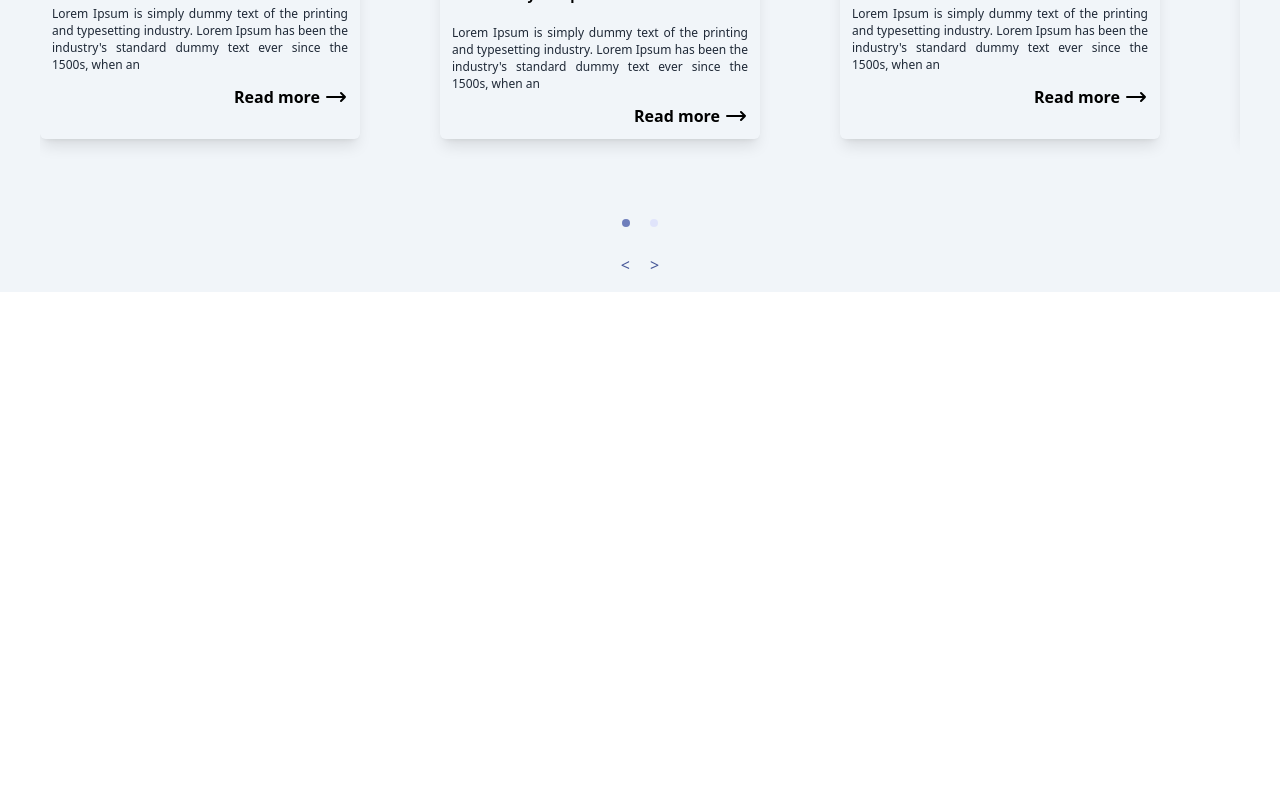
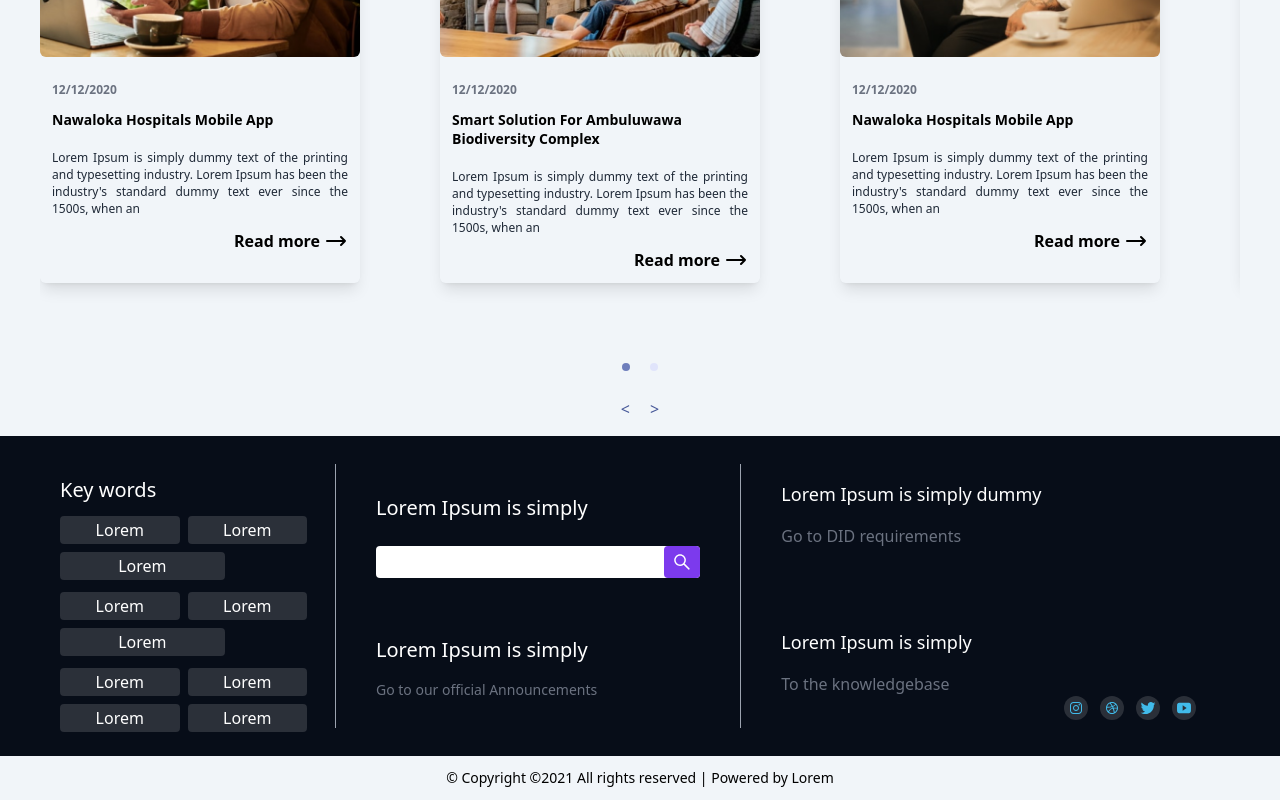
Before and after one commit to AliBoka/my-multipage, a React (Create React App) app: page / in a window 1280 px wide. Shown: the part 3007-3807 px from the top of the page. Before the commit the page ends 3299 px from the top, so only its background shows below. Built offline with nearby package versions, Linux system fonts and the light colour scheme.

Commit message:
feat (Home) : add the sixth home section

```diff
--- a/src/components/Home.jsx
+++ b/src/components/Home.jsx
@@ -28,6 +28,13 @@ import slide3 from "../assets/Rectangle 14.png";
 import slide4 from "../assets/Rectangle 15.png";
 import AliceCarousel from "react-alice-carousel";
 import "react-alice-carousel/lib/alice-carousel.css";
+import { AiOutlineSearch } from "react-icons/ai";
+import {
+  IoLogoInstagram,
+  IoLogoDribbble,
+  IoLogoTwitter,
+  IoLogoYoutube,
+} from "react-icons/io";
 
 const Home = () => {
   const [starValue, setStarValue] = useState(4);
@@ -379,15 +386,15 @@ const Home = () => {
             </div>
           </div>
         </div>
-        <div className="w-full flex justify-center items-center h-[30rem] text-white bg-slate-100 ">
+        <div className="w-full flex justify-center items-center h-[30rem] text-white bg-slate-100  ">
           <div className="bg-primary px-24 lg:px-28 xl:px-40 2xl:px-44 py-24 flex flex-col md:flex-row items-center w-full justify-between relative">
-            <div className="flex flex-col items-center">
+            <div className="flex flex-col items-center mb-8 -mt-5 sm:m-0  ">
               <h1 className="text-4xl lg:text-5xl xl:text-6xl font-medium">
                 6
               </h1>
               <p className="text-xs lg:text-sm xl:text-base">ppy Clients</p>
             </div>
-            <div className="flex flex-col items-center">
+            <div className="flex flex-col items-center mb-8 sm:m-0 ">
               <h1 className="text-4xl lg:text-5xl xl:text-6xl font-medium">
                 11
               </h1>
@@ -395,7 +402,7 @@ const Home = () => {
                 Compled Projects
               </p>
             </div>
-            <div className="flex flex-col items-center">
+            <div className="flex flex-col items-center mb-8 sm:m-0 ">
               <h1 className="text-4xl lg:text-5xl xl:text-6xl font-medium">
                 7M
               </h1>
@@ -434,7 +441,16 @@ const Home = () => {
             />
           </div>
         </div>
-        <div className="bg-slate-100 px-10 ">
+        <div className="bg-slate-100 px-10 pt-12">
+          <div className="flex flex-col px-8 items-center">
+            <h1 className="text-3xl lg:text-4xl font-medium">
+              Our Latest News
+            </h1>
+            <p className="text-sm lg:text-base text-gray-700 my-4">
+              Lorem ipsum dolor sit amet, consectetur adipisicing elit, sed do
+              eiusmod tempor incididunt
+            </p>
+          </div>
           <AliceCarousel
             mouseTracking
             autoPlay={true}
@@ -452,7 +468,7 @@ const Home = () => {
               640: {
                 items: 2,
               },
-              1000: {
+              1100: {
                 items: 3,
               },
               1400: {
@@ -461,6 +477,115 @@ const Home = () => {
             }}
           />
         </div>
+        <div className="w-full text-white">
+          <div className="flex flex-col md:flex-row bg-primary px-8 py-7 items-center md:h-80 ">
+            <div className="flex justify-centermd: px-7 border-b md:border-r md:border-b-0 border-gray-400 md:w-3/12 w-full pt-3 pb-8 h-full">
+              <div className="flex flex-col gap-2 w-full">
+                <h1 className="mb-1 text-xl ">Key words</h1>
+                <div className="gap-2 flex w-full h-full ">
+                  <div className="w-full md:h-7 h-9 bg-rgba-gray rounded  flex justify-center items-center">
+                    Lorem
+                  </div>
+                  <div className="w-full md:h-7 h-9 bg-rgba-gray rounded  flex justify-center items-center">
+                    Lorem
+                  </div>
+                </div>
+                <div className="w-4/6 md:h-7 py-2 h-9 bg-rgba-gray rounded  flex justify-center items-center mb-1">
+                  Lorem
+                </div>
+                <div className="gap-2 flex">
+                  <div className="w-full md:h-7 h-9 bg-rgba-gray rounded  flex justify-center items-center">
+                    Lorem
+                  </div>
+                  <div className="w-full md:h-7 h-9 bg-rgba-gray rounded  flex justify-center items-center">
+                    Lorem
+                  </div>
+                </div>
+                <div className="w-4/6  md:h-7 py-2 h-9 bg-rgba-gray rounded  flex justify-center items-center mb-1">
+                  Lorem
+                </div>
+                <div className="gap-2 flex">
+                  <div className="w-full md:h-7 h-9 bg-rgba-gray rounded  flex justify-center items-center">
+                    Lorem
+                  </div>
+                  <div className="w-full md:h-7 h-9 bg-rgba-gray rounded  flex justify-center items-center">
+                    Lorem
+                  </div>
+                </div>
+                <div className="gap-2 flex">
+                  <div className="w-full md:h-7 h-9 bg-rgba-gray rounded  flex justify-center items-center">
+                    Lorem
+                  </div>
+                  <div className="w-full md:h-7 h-9 bg-rgba-gray rounded  flex justify-center items-center">
+                    Lorem
+                  </div>
+                </div>
+              </div>
+            </div>
+
+            <div className="md:px-10 border-b md:border-r md:border-b-0  border-gray-400 md:w-4/12 w-full pt-3 pb-3 flex flex-col items-center h-full ">
+              <div className="flex flex-col justify-center  w-full h-full">
+                <div className="mb-6 flex ">
+                  <h1 className="text-xl">Lorem Ipsum is simply</h1>
+                </div>
+                <div className="relative flex justify-center items-center w-full ">
+                  <input
+                    type="text"
+                    className="w-full rounded px-2 py-1 text-gray-600"
+                  />
+                  <button className="cursor-pointer flex justify-center items-center w-9 h-8 bg-violet-600 rounded absolute right-0">
+                    <AiOutlineSearch size={20} />
+                  </button>
+                </div>
+              </div>
+              <div className="flex flex-col w-full md:mt-10 mt-4">
+                <h1 className="text-xl">Lorem Ipsum is simply</h1>
+                <p className="text-gray-500 my-4 text-sm ">
+                  Go to our official Announcements
+                </p>
+              </div>
+            </div>
+
+            <div className="px-1 md:px-10 md:w-5/12 w-full py-5 flex flex-col  items-center ">
+              <div className="flex flex-col w-full">
+                <div className="flex flex-col w-full  md:mb-16">
+                  <h1 className="text-lg">Lorem Ipsum is simply dummy</h1>
+                  <p className="text-gray-500 my-4">Go to DID requirements</p>
+                </div>
+                <div className="flex flex-col w-full">
+                  <h1 className="text-lg">Lorem Ipsum is simply</h1>
+                  <div className="flex flex-col md:flex-row md:items-center justify-between w-full">
+
+                  <p className="text-gray-500 my-4 mr-4">To the knowledgebase</p>
+
+                  <div className="flex -mb-12 justify-center md:justify-start py-3">
+                <div className="flex ">
+                  <div className="w-6 h-6 rounded-full flex justify-center items-center bg-rgba-gray mr-3 cursor-pointer">
+                    <IoLogoInstagram className="text-secondary" />
+                  </div>
+                  <div className="w-6 h-6 rounded-full flex justify-center items-center bg-rgba-gray mr-3 cursor-pointer">
+                    <IoLogoDribbble className="text-secondary" />
+                  </div>
+                  <div className="w-6 h-6 rounded-full flex justify-center items-center bg-rgba-gray mr-3 cursor-pointer">
+                    <IoLogoTwitter className="text-secondary" />
+                  </div>
+                  <div className="w-6 h-6 rounded-full flex justify-center items-center bg-rgba-gray mr-3 cursor-pointer">
+                    <IoLogoYoutube className="text-secondary text-sm" />
+                  </div>
+                </div>
+              </div>
+
+                  </div>
+                </div>
+              </div>
+
+            </div>
+          </div>
+
+        </div>
+        <div className="w-full bg-slate-100 flex justify-center items-center">
+          <p className="py-3 text-xs md:text-sm">© Copyright ©2021 All rights reserved | Powered by Lorem</p>
+        </div>
       </div>
     </div>
   );
```
